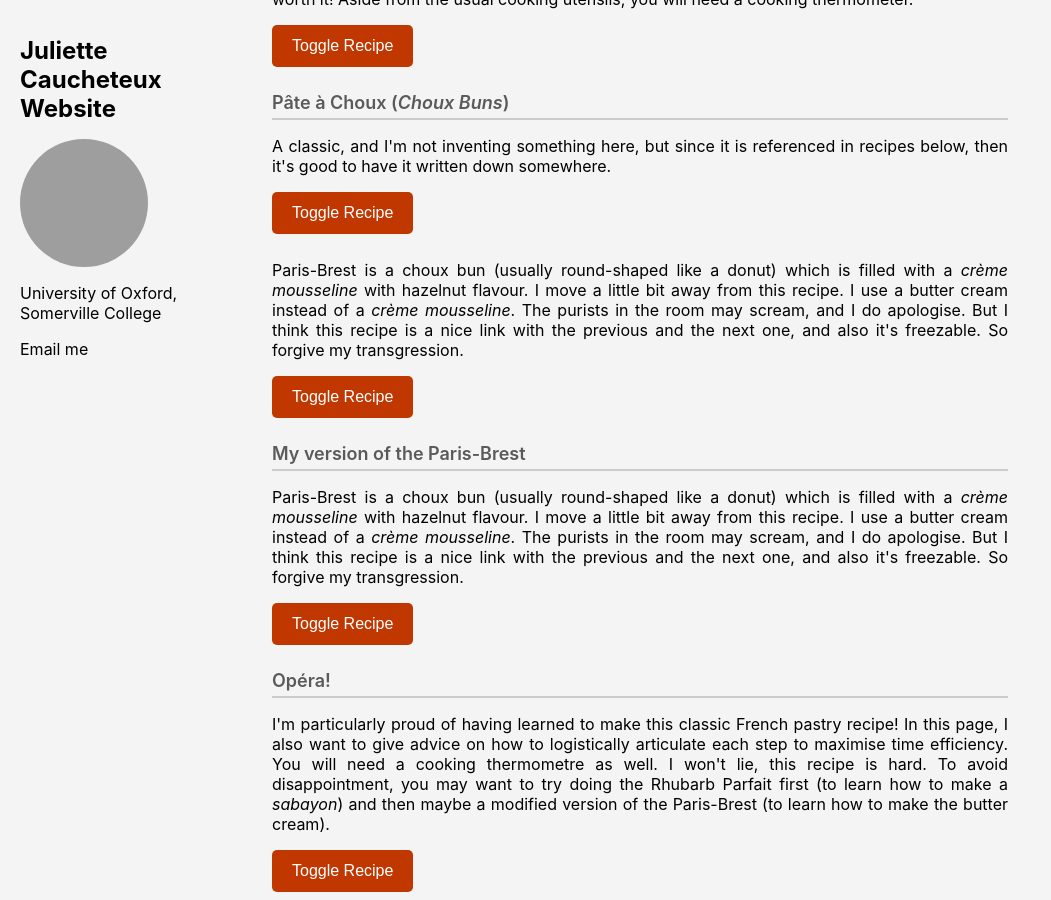
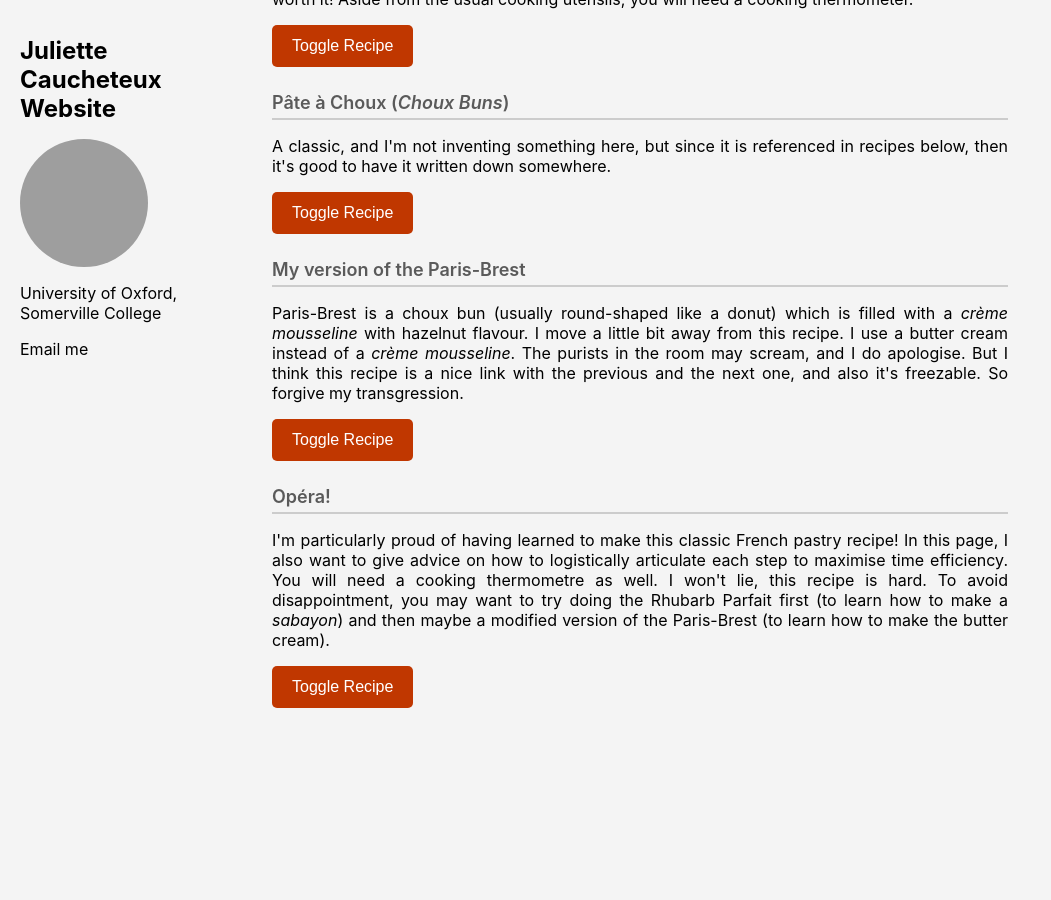
Before and after one commit to JulietteCx/juliettecx.github.io, a Jekyll site: the page built from _pages/miscellaneous/sweet.html, in a window 1280 px wide and 900 px high, scrolled down 674 px. Shown: the whole window, without its empty margins (0-1051 px from the left). Built offline with Jekyll 4.4.1, drawn with Linux system fonts in a browser that asks for light colours; after the commit the page ends 1402 px from its top, so only the background shows below that; grey boxes are pictures that could not be loaded.

Commit message:
Remove original Paris-Brest recipe section
Removed the original recipe section for Paris-Brest, including the toggle button and ingredients list.

```diff
--- a/_pages/miscellaneous/sweet.html
+++ b/_pages/miscellaneous/sweet.html
@@ -164,23 +164,6 @@ author_profile: true
 
 
 
-
-<p> Paris-Brest is a choux bun (usually round-shaped like a donut) which is filled with a <i>crème mousseline</i> with hazelnut flavour. I move a little bit away from this recipe. I use a butter cream instead of a <i> crème mousseline</i>. The purists in the room may scream, and I do apologise. But I think this recipe is a nice link with the previous and the next one, and also it's freezable. So forgive my transgression.
-    </p>
-
-        <button class="toggle-btn" onclick="toggleContent('recette-paris-brest')">Toggle Recipe</button>
- <div id="recette-paris-brest" class="hidden">
-                    <h3>Ingredients (I think for 20 choux)</h3>
-                    <ul>
-
-                    </ul>
-
-                    <h3>Steps</h3>
-
-</div>
-
-
-
 <h2>  My version of the Paris-Brest </h2>
 <p> Paris-Brest is a choux bun (usually round-shaped like a donut) which is filled with a <i>crème mousseline</i> with hazelnut flavour. I move a little bit away from this recipe. I use a butter cream instead of a <i> crème mousseline</i>. The purists in the room may scream, and I do apologise. But I think this recipe is a nice link with the previous and the next one, and also it's freezable. So forgive my transgression.
     </p>
```
